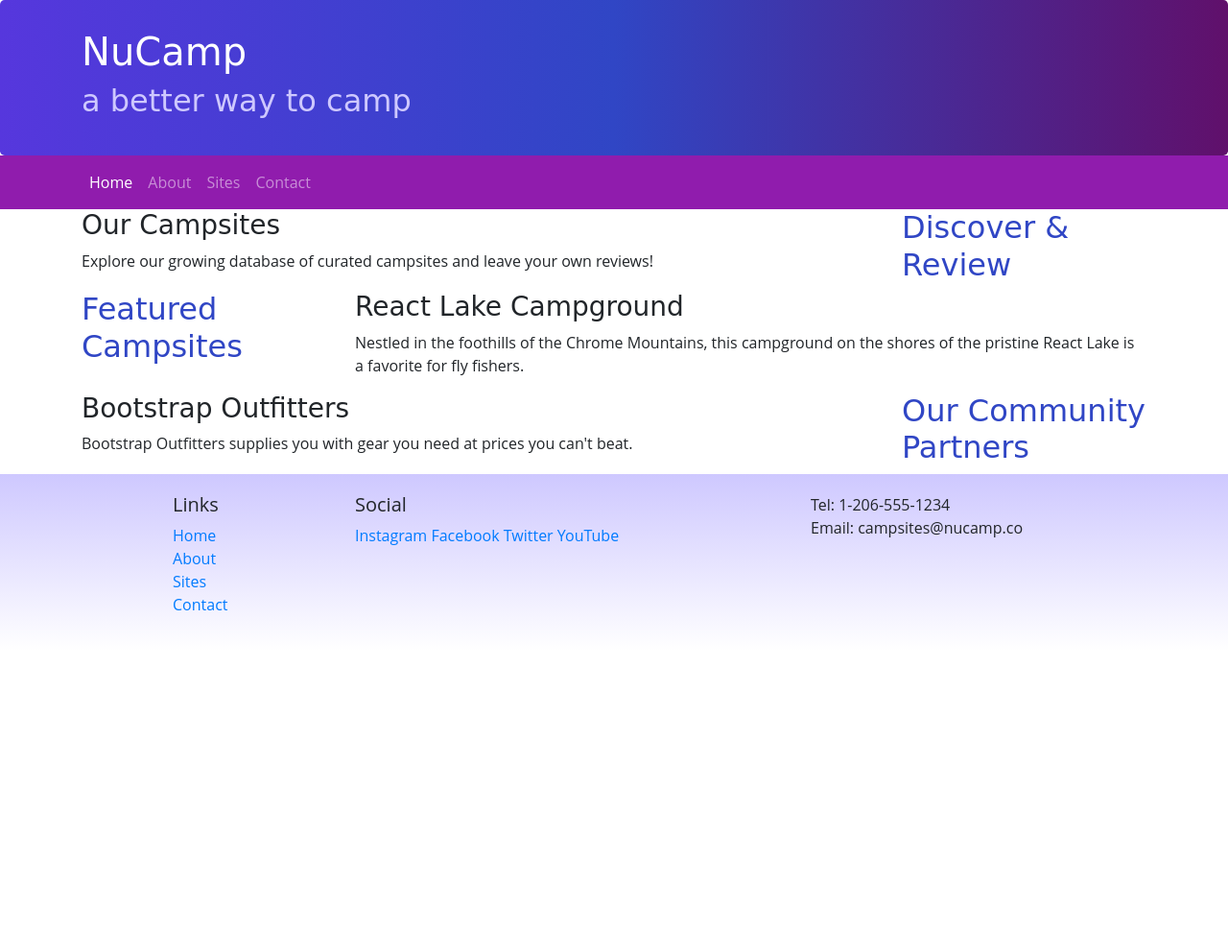
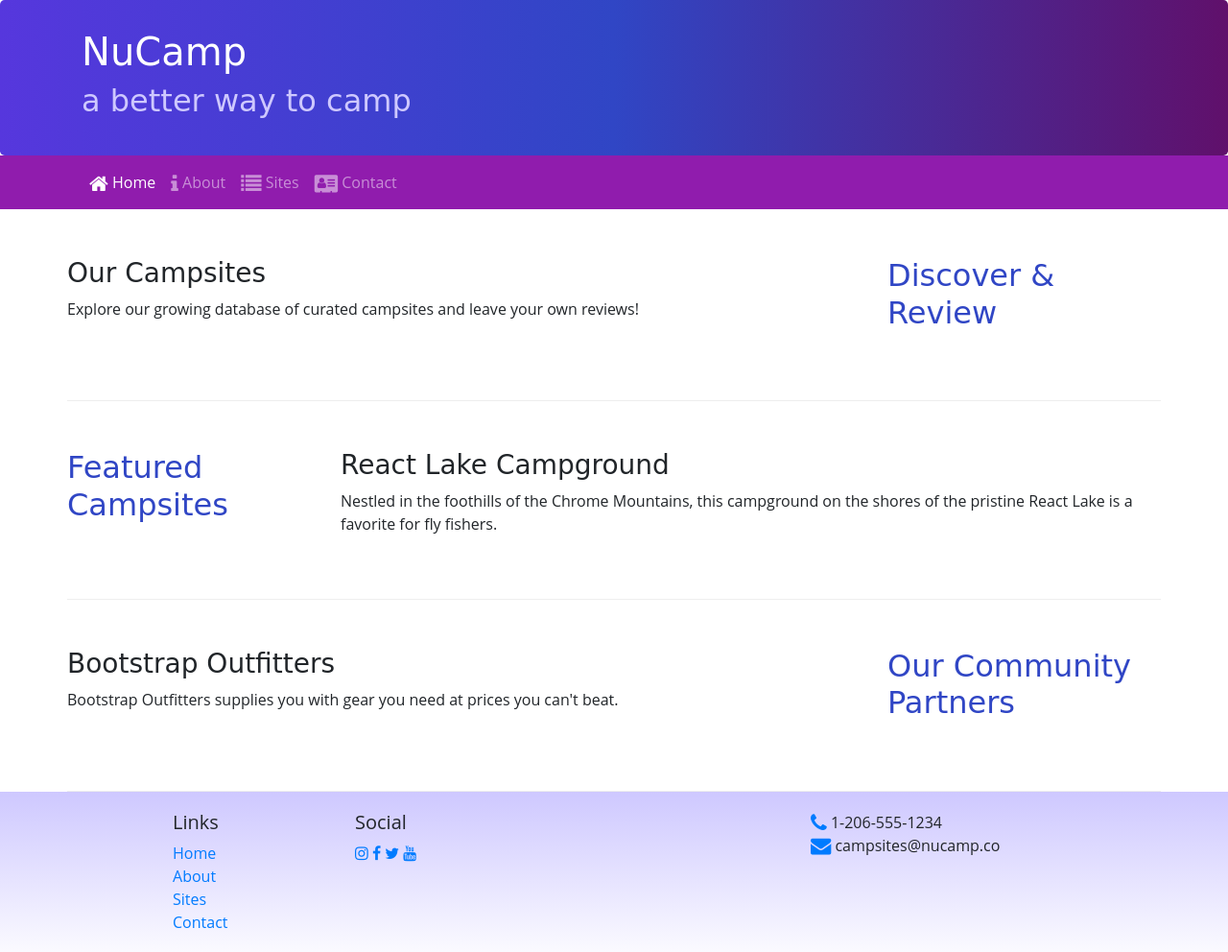
Before and after one commit to awitherow/nucamp-hon-bootstrap-april-2020, a website: page index.html in a window 1280 px wide. Shown: the whole page at 96% size. Before the commit the page ends 800 px from the top, so only its background shows below. Drawn offline with nearby package versions, Linux system fonts and the light colour scheme.

Commit message:
add font-awesome to index page

```diff
--- a/index.html
+++ b/index.html
@@ -8,6 +8,9 @@
 
     <!-- Bootstrap CSS -->
     <link rel="stylesheet" href="node_modules/bootstrap/dist/css/bootstrap.min.css" />
+
+    <!-- Additional CSS -->
+    <link rel="stylesheet" href="node_modules/font-awesome/css/font-awesome.min.css" />
     <link rel="stylesheet" href="/style/custom.css" />
     <link rel="stylesheet" href="/style/styles.css" />
 
@@ -31,10 +34,26 @@
         <div class="container">
             <div class="collapse navbar-collapse">
                 <ul class="navbar-nav">
-                    <li class="nav-item active"><a class="nav-link" href="#">Home</a></li>
-                    <li class="nav-item"><a class="nav-link" href="aboutus.html">About</a></li>
-                    <li class="nav-item"><a class="nav-link" href="#">Sites</a></li>
-                    <li class="nav-item"><a class="nav-link" href="#">Contact</a></li>
+                    <li class="nav-item active">
+                        <a class="nav-link" href="#">
+                            <i class="fa fa-home fa-lg"></i> Home
+                        </a>
+                    </li>
+                    <li class="nav-item">
+                        <a class="nav-link" href="aboutus.html">
+                            <i class="fa fa-info fa-lg"></i> About
+                        </a>
+                    </li>
+                    <li class="nav-item">
+                        <a class="nav-link" href="#">
+                            <i class="fa fa-list fa-lg"></i> Sites
+                        </a>
+                    </li>
+                    <li class="nav-item">
+                        <a class="nav-link" href="#">
+                            <i class="fa fa-address-card fa-lg"></i> Contact
+                        </a>
+                    </li>
                 </ul>
             </div>
         </div>
@@ -45,10 +64,10 @@
 
     <div class="container">
         <div class="row">
-            <div class="col-sm-4 order-sm-last col-md-3">
+            <div class="col-sm-4 order-sm-last col-md-3 row-content">
                 <h2>Discover & Review</h2>
             </div>
-            <div class="col">
+            <div class="col row-content">
                 <h3>Our Campsites</h3>
                 <p class="d-none d-sm-block">Explore our growing database of curated campsites and leave your own
                     reviews!</p>
@@ -59,10 +78,10 @@
 
     <div class="container">
         <div class="row">
-            <div class="col-sm-4 col-md-3">
+            <div class="col-sm-4 col-md-3 row-content">
                 <h2>Featured Campsites</h2>
             </div>
-            <div class="col">
+            <div class="col row-content">
                 <h3>React Lake Campground</h3>
                 <p class="d-none d-sm-block">Nestled in the foothills of the Chrome Mountains, this campground on the
                     shores of the pristine React
@@ -74,10 +93,10 @@
 
     <div class="container">
         <div class="row">
-            <div class="order-sm-last col-md-3 col-sm-4">
+            <div class="order-sm-last col-md-3 col-sm-4 row-content">
                 <h2>Our Community Partners</h2>
             </div>
-            <div class="col">
+            <div class="col row-content">
                 <h3>Bootstrap Outfitters</h3>
                 <p class="d-none d-sm-block">Bootstrap Outfitters supplies you with gear you need at prices you can't
                     beat.</p>
@@ -99,14 +118,14 @@
                 </div>
                 <div class="col-6 col-sm-5">
                     <h5>Social</h5>
-                    <a href="http://instagram.com/">Instagram</a>
-                    <a href="http://facebook.com/">Facebook</a>
-                    <a href="http://twitter.com/">Twitter</a>
-                    <a href="http://youtube.com/">YouTube</a>
+                    <a href="http://instagram.com/"><i class="fa fa-instagram"></i></a>
+                    <a href="http://facebook.com/"><i class="fa fa-facebook"></i></a>
+                    <a href="http://twitter.com/"><i class="fa fa-twitter"></i></a>
+                    <a href="http://youtube.com/"><i class="fa fa-youtube"></i></a>
                 </div>
                 <div class="col-sm-4">
-                    Tel: 1-206-555-1234<br />
-                    Email: campsites@nucamp.co
+                    <i class="fa fa-phone fa-lg text-primary"></i> 1-206-555-1234<br />
+                    <i class="fa fa-envelope fa-lg text-primary"></i> campsites@nucamp.co
                 </div>
             </div>
         </div>
--- a/package.json
+++ b/package.json
@@ -15,6 +15,7 @@
   },
   "dependencies": {
     "bootstrap": "^4.0.0",
+    "font-awesome": "^4.7.0",
     "jquery": "^3.3.1",
     "popper.js": "^1.12.9"
   }
```
Also changed, not shown: aboutus.html (+5 -5 lines), 1 other file.
